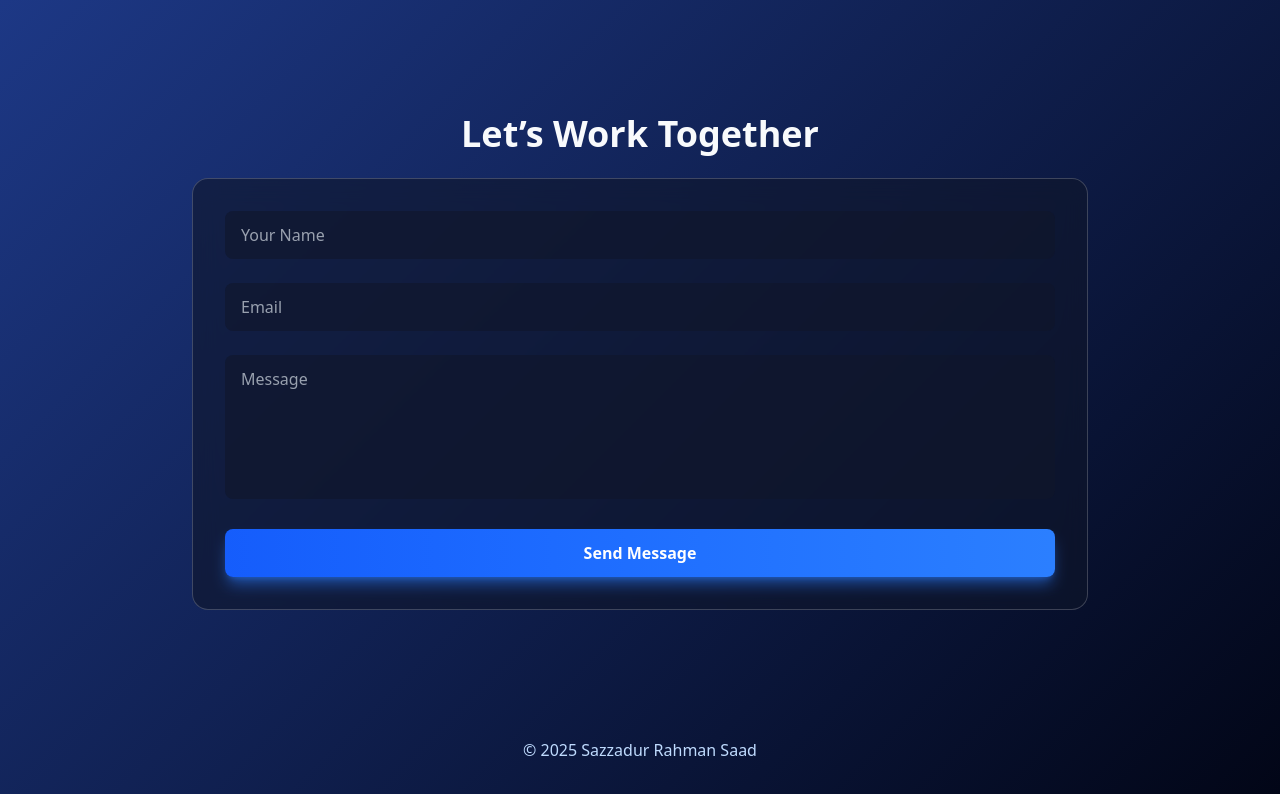
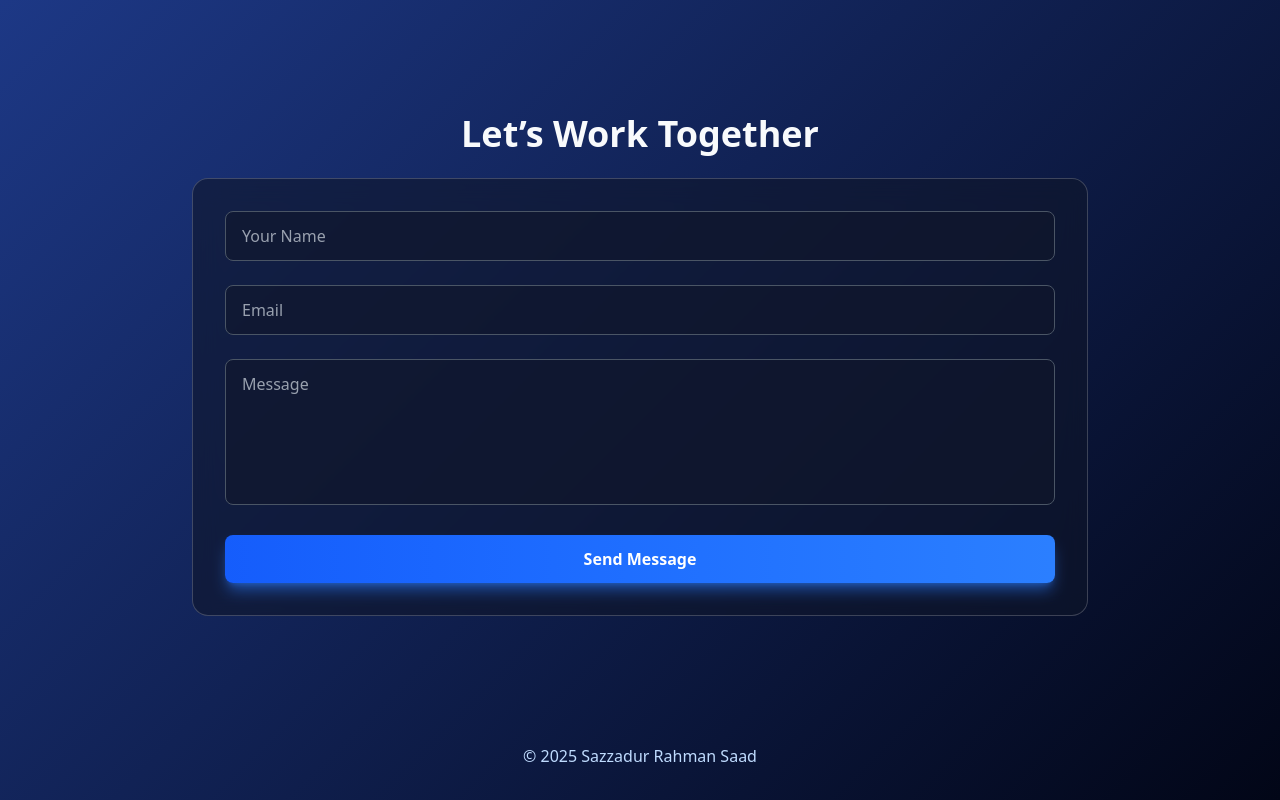
Before and after one commit to sazzad2saad/portfolio, a React (Vite) app: page / in a window 1280 px wide. Shown: the part 2244-3044 px from the top of the page. Built offline with nearby package versions, Linux system fonts and the light colour scheme.

Commit message:
backend added (test)

```diff
--- a/src/Portfolio.tsx
+++ b/src/Portfolio.tsx
@@ -83,12 +83,15 @@ export default function Portfolio() {
     setLoading(true);
     setStatus("idle");
 
+
     try {
-      const res = await fetch(`${import.meta.env.VITE_BACKEND_URL}/contact`, {
+      const res = await fetch(`${import.meta.env.VITE_BACKEND_URL}`, {
         method: "POST",
         headers: { "Content-Type": "application/json" },
         body: JSON.stringify({ name, email, message }),
       });
+
+      console.log("submitted");
 
       if (!res.ok) throw new Error("Request failed");
 
@@ -97,6 +100,7 @@ export default function Portfolio() {
       setEmail("");
       setMessage("");
     } catch (err) {
+      console.log({err});
       console.error(err);
       setStatus("error");
     } finally {
@@ -314,7 +318,7 @@ export default function Portfolio() {
               onChange={(e) => setName(e.target.value)}
               required
               placeholder="Your Name"
-              className={`w-full px-4 py-3 rounded-lg transition-all outline-none ${
+              className={`w-full px-4 py-3 rounded-lg border transition-all outline-none ${
                 dark
                   ? "bg-[var(--bg-card)] border-gray-600 placeholder-gray-400 focus:border-[var(--accent)] focus:shadow-md focus:shadow-cyan-500/20 text-white"
                   : "bg-white/70 border-gray-500 placeholder-gray-700 focus:border-[var(--accent)] focus:shadow-md focus:shadow-[#b5d48c]/30 text-black"
@@ -327,7 +331,7 @@ export default function Portfolio() {
               onChange={(e) => setEmail(e.target.value)}
               required
               placeholder="Email"
-              className={`w-full px-4 py-3 rounded-lg transition-all outline-none ${
+              className={`w-full px-4 py-3 rounded-lg border transition-all outline-none ${
                 dark
                   ? "bg-[var(--bg-card)] border-gray-600 placeholder-gray-400 focus:border-[var(--accent)] focus:shadow-md focus:shadow-cyan-500/20 text-white"
                   : "bg-white/70 border-gray-500 placeholder-gray-700 focus:border-[var(--accent)] focus:shadow-md focus:shadow-[#b5d48c]/30 text-black"
@@ -340,7 +344,7 @@ export default function Portfolio() {
               onChange={(e) => setMessage(e.target.value)}
               required
               placeholder="Message"
-              className={`w-full px-4 py-3 rounded-lg transition-all outline-none resize-none ${
+              className={`w-full px-4 py-3 rounded-lg border transition-all outline-none resize-none ${
                 dark
                   ? "bg-[var(--bg-card)] border-gray-600 placeholder-gray-400 focus:border-[var(--accent)] focus:shadow-md focus:shadow-cyan-500/20 text-white"
                   : "bg-white/70 border-gray-500 placeholder-gray-700 focus:border-[var(--accent)] focus:shadow-md focus:shadow-[#b5d48c]/30 text-black"
```
Also changed, not shown: 1 other file (tests, documents, lock files or other folders).
